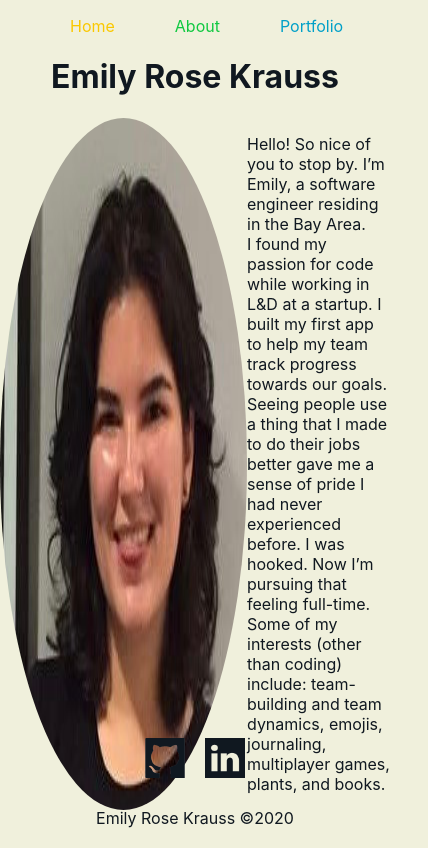
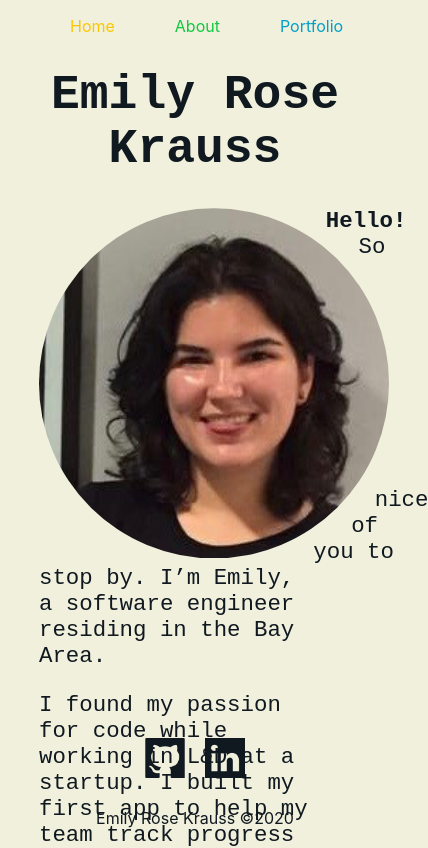
Before and after one commit to Emily-Rose-K/portfolio, a Next.js app: page / in a window 390 px wide. Shown: the top 848 px of the page, 428 px wide, since content can reach past the window. Built offline with nearby package versions, Linux system fonts and the light colour scheme.

Commit message:
home looks good on desktop, ready to design mobile

```diff
--- a/pages/index.js
+++ b/pages/index.js
@@ -1,18 +1,23 @@
-import Head from 'next/head'
+
 import Navbar from '../components/navbar'
 import Footer from '../components/footer'
 
 export default function Home() {
+  <style>
+    @import url('https://fonts.googleapis.com/css2?family=Courier+Prime&display=swap');
+  </style>
   return (
     <div>
         <Navbar />
-          <h1>Emily Rose Krauss</h1>
-          <div id="intro">
+          <h1 id="emily">Emily Rose Krauss</h1>
+          <div id="home-content">
             <img src="/mahface.png" alt="Emily Krauss headshot" id="avatar"/>
-            <p >Hello! So nice of you to stop by. I’m Emily, a software engineer residing in the Bay Area. <br></br>
+            <p id="intro"><span style={{fontWeight:"bold"}}>Hello!</span> So nice of you to stop by. I’m Emily, a software engineer residing in the Bay Area. </p>
+            <p id="blurb">
             I found my passion for code while working in L&D at a startup. I built my first app to help my team track progress towards our goals.
             Seeing people use a thing that I made to do their jobs better gave me a sense of pride I had never experienced before. I was hooked.
-            Now I’m pursuing that feeling full-time. Some of my interests (other than coding) include:
+            Now I’m pursuing that feeling full-time. <br></br>
+            Some of my interests (other than coding) include:
             team-building and team dynamics, emojis, journaling, multiplayer games, plants, and books.
             </p>
           </div>
--- a/styles/globals.css
+++ b/styles/globals.css
@@ -17,10 +17,27 @@ a {
   box-sizing: border-box;
 }
 
+#emily {
+  font-family: 'Courier Prime', monospace;
+  font-size: 300%
+}
+
+#home-content {
+  margin-left: 10%;
+}
+
+#blurb, #intro {
+  width: 80%;
+  font-family: 'Courier Prime', monospace;
+  font-size: 140%;
+}
+
 h1 {
   text-align: center;
   color: #101820;
+  font-size: x-large;
 }
+
 
 #footer-icons {
   text-align: center;
@@ -36,13 +53,13 @@ h1 {
 }
 
 #avatar {
-  border-radius: 50%;
-  display: flex;
-}
-
-#intro {
-  display: flex;
-  align-self: center;
+  float: left;
+  width: 350px;
+  height: 350px;
+  margin-right: 40px;
+  shape-outside: circle();
+  clip-path: circle();
+  background-image: url("/public/mahface.png");
 }
 
 #fighters {
```
Also changed, not shown: styles/Home.module.css (deleted, +0 -123 lines).
